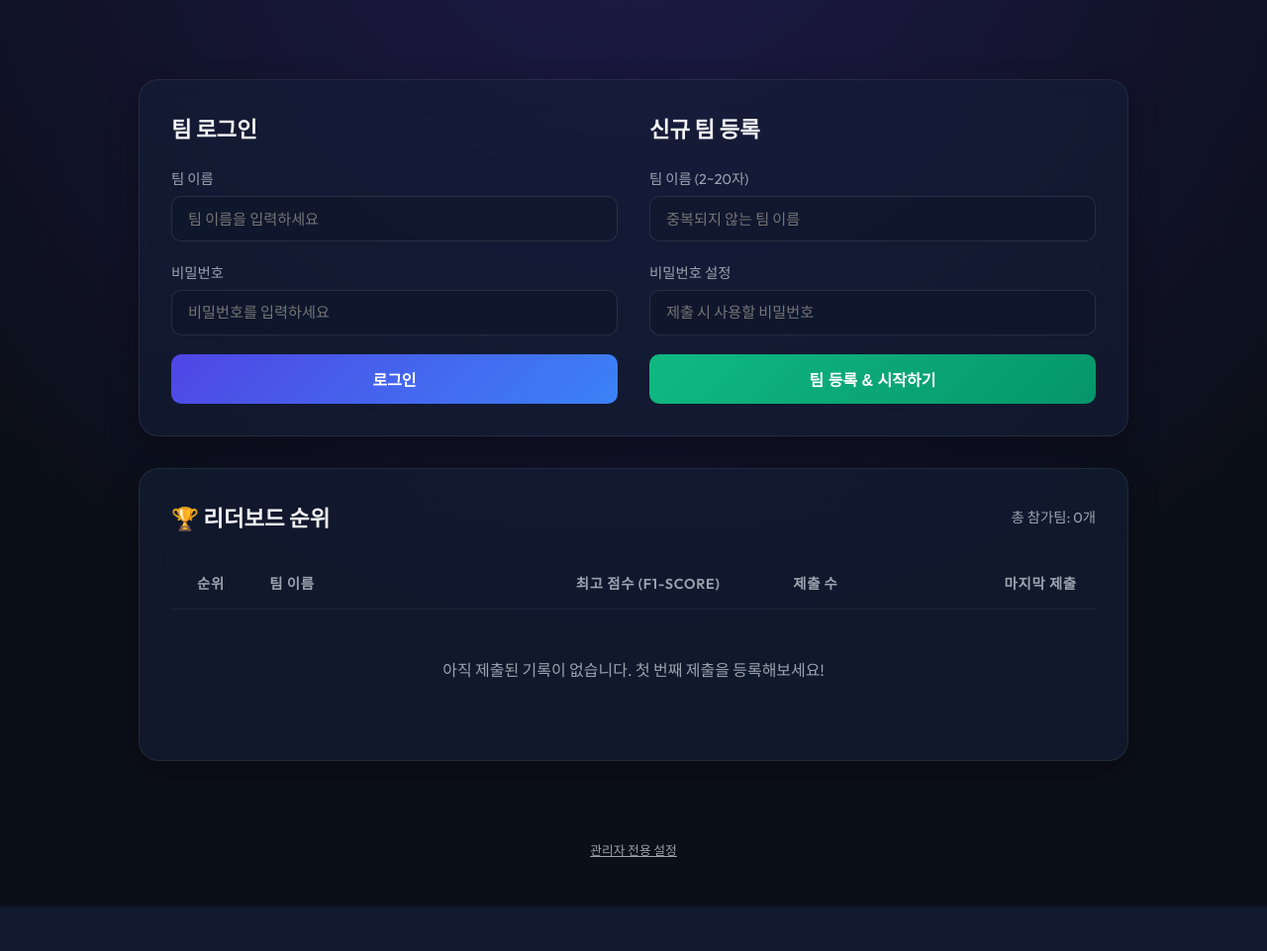
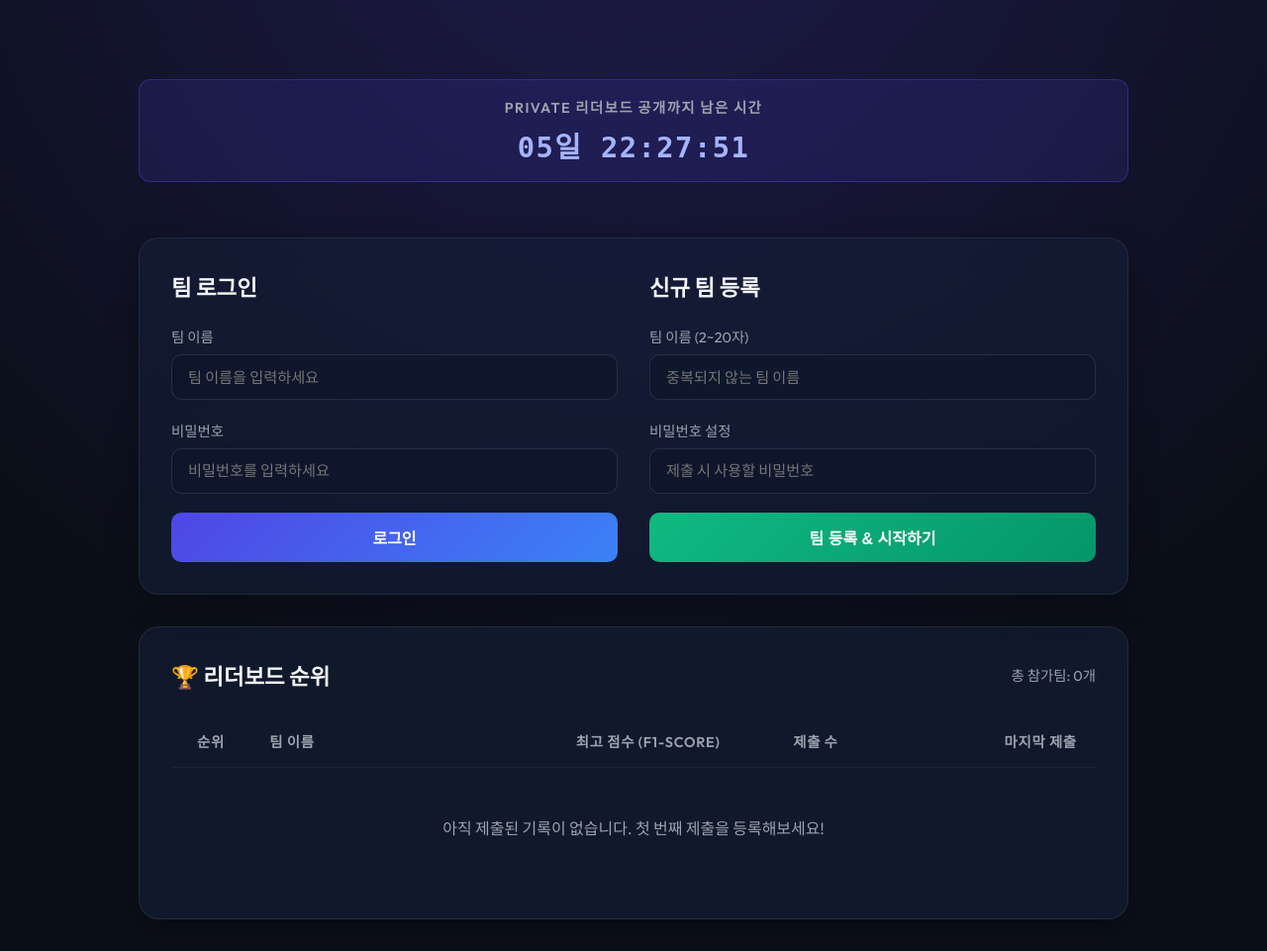
Before and after one commit to shduddhr/leaderboard, a FastAPI app: template leaderboard/templates/index.html in a window 1280 px wide. Shown: the part 173-1134 px from the top of the page at 99% size. Before the commit the page ends 1089 px from the top, so only its background shows below. Run offline with FastAPI, Linux system fonts and the light colour scheme; the template is opened without the code that fills it, so the values that code supplies are empty.

Commit message:
Add files via upload

```diff
--- a/leaderboard/main.py
+++ b/leaderboard/main.py
@@ -18,8 +18,7 @@ database.init_db()
 
 app = FastAPI(title="D&A ML Session Leaderboard")
 
-# 설정 변수 (사용자가 제출 횟수 제한을 쉽게 조절 가능)
-MAX_DAILY_SUBMISSIONS = 5
+# 설정 변수 (사용자가 쉽게 조절 가능)
 ADMIN_PASSWORD = "dna_ml_admin_secret_2026" # 관리자용 비밀키
 # 2026년 7월 28일 오후 11시 59분 (KST)
 PRIVATE_REVEAL_TIME = datetime(2026, 7, 28, 23, 59, 0, tzinfo=ZoneInfo("Asia/Seoul"))
@@ -94,10 +93,13 @@ def calculate_scores(submitted_df: pd.DataFrame) -> tuple[float, float]:
 @app.get("/", response_class=HTMLResponse)
 async def home(request: Request, team_name: Optional[str] = Depends(get_current_team)):
     show_private_str = database.get_setting("show_private")
+    submissions_frozen = database.get_setting("submissions_frozen") == "true"
+    max_daily_submissions = int(database.get_setting("max_daily_submissions") or 5)
 
-    # 관리자가 수동으로 켰거나, 혹은 약속된 오픈 시간(7/28 23:59)이 지났을 경우 True
+    # 관리자가 수동으로 켰거나, 약속된 오픈 시간(7/28 23:59)이 지났거나, 관리자 본인이면 True
     now_kst = datetime.now(ZoneInfo("Asia/Seoul"))
-    show_private = (show_private_str == "true") or (now_kst >= PRIVATE_REVEAL_TIME)
+    is_admin = (team_name == "ADMIN")
+    show_private = (show_private_str == "true") or (now_kst >= PRIVATE_REVEAL_TIME) or is_admin
 
     # 리더보드 데이터 가져오기
     leaderboard_data = database.get_leaderboard(show_private=show_private)
@@ -105,9 +107,9 @@ async def home(request: Request, team_name: Optional[str] = Depends(get_current_
     # 로그인된 팀의 남은 제출 횟수 계산
     remaining_submissions = None
     team_submissions = []
-    if team_name:
+    if team_name and not is_admin:
         daily_count = database.get_daily_submission_count(team_name)
-        remaining_submissions = max(0, MAX_DAILY_SUBMISSIONS - daily_count)
+        remaining_submissions = max(0, max_daily_submissions - daily_count)
         team_submissions = database.get_team_submissions(team_name)
 
     return templates.TemplateResponse(
@@ -117,9 +119,11 @@ async def home(request: Request, team_name: Optional[str] = Depends(get_current_
             "team_name": team_name,
             "leaderboard": leaderboard_data,
             "remaining_submissions": remaining_submissions,
-            "max_submissions": MAX_DAILY_SUBMISSIONS,
+            "max_submissions": max_daily_submissions,
+            "submissions_frozen": submissions_frozen,
             "submissions": team_submissions,
-            "show_private": show_private
+            "show_private": show_private,
+            "is_admin": is_admin
         }
     )
 
@@ -146,6 +150,15 @@ async def register(team_name: str = Form(...), password: str = Form(...)):
 @app.post("/login")
 async def login(team_name: str = Form(...), password: str = Form(...)):
     team_name = team_name.strip()
+
+    # 관리자 로그인 처리
+    if team_name == "admin" and password == ADMIN_PASSWORD:
+        session_id = str(uuid.uuid4())
+        SESSIONS[session_id] = "ADMIN"
+        response = RedirectResponse(url="/", status_code=status.HTTP_303_SEE_OTHER)
+        response.set_cookie(key="session_id", value=session_id, max_age=7*24*3600, httponly=True)
+        return response
+
     success = database.verify_team(team_name, password)
     if success:
         session_id = str(uuid.uuid4())
@@ -170,12 +183,17 @@ async def submit(
     file: UploadFile = File(...),
     team_name: Optional[str] = Depends(get_current_team)
 ):
-    if not team_name:
+    if not team_name or team_name == "ADMIN":
         return RedirectResponse(url="/?error=unauthorized", status_code=status.HTTP_303_SEE_OTHER)
 
+    # 강제 제출 중단 체크
+    if database.get_setting("submissions_frozen") == "true":
+        return RedirectResponse(url="/?error=frozen", status_code=status.HTTP_303_SEE_OTHER)
+
     # 제출 횟수 제한 체크
+    max_daily_submissions = int(database.get_setting("max_daily_submissions") or 5)
     daily_count = database.get_daily_submission_count(team_name)
-    if daily_count >= MAX_DAILY_SUBMISSIONS:
+    if daily_count >= max_daily_submissions:
         return RedirectResponse(url="/?error=limit_exceeded", status_code=status.HTTP_303_SEE_OTHER)
 
     if not file.filename.endswith('.csv'):
@@ -222,14 +240,38 @@ async def submit(
         return RedirectResponse(url="/?error=invalid_file", status_code=status.HTTP_303_SEE_OTHER)
 
 @app.post("/admin/toggle-private")
-async def toggle_private(admin_pass: str = Form(...)):
-    if admin_pass != ADMIN_PASSWORD:
+async def toggle_private(team_name: Optional[str] = Depends(get_current_team)):
+    if team_name != "ADMIN":
         return RedirectResponse(url="/?error=admin_failed", status_code=status.HTTP_303_SEE_OTHER)
 
     current = database.get_setting("show_private")
     new_val = "true" if current == "false" else "false"
     database.set_setting("show_private", new_val)
+    return RedirectResponse(url="/?msg=admin_success", status_code=status.HTTP_303_SEE_OTHER)
 
+@app.post("/admin/update-settings")
+async def update_settings(
+    team_name: Optional[str] = Depends(get_current_team),
+    max_daily_submissions: str = Form(...),
+    submissions_frozen: str = Form(...)
+):
+    if team_name != "ADMIN":
+        return RedirectResponse(url="/?error=admin_failed", status_code=status.HTTP_303_SEE_OTHER)
+
+    database.set_setting("max_daily_submissions", str(max_daily_submissions))
+    database.set_setting("submissions_frozen", submissions_frozen)
+
+    return RedirectResponse(url="/?msg=admin_success", status_code=status.HTTP_303_SEE_OTHER)
+
+@app.post("/admin/reset-team")
+async def reset_team(
+    target_team: str = Form(...),
+    team_name: Optional[str] = Depends(get_current_team)
+):
+    if team_name != "ADMIN":
+        return RedirectResponse(url="/?error=admin_failed", status_code=status.HTTP_303_SEE_OTHER)
+
+    database.delete_team_submissions(target_team.strip())
     return RedirectResponse(url="/?msg=admin_success", status_code=status.HTTP_303_SEE_OTHER)
 
 # 에러 메시지 맵핑을 위한 전역 컨텍스트를 프론트엔드가 참고할 수 있도록 함
--- a/leaderboard/templates/index.html
+++ b/leaderboard/templates/index.html
@@ -422,6 +422,34 @@
             background: rgba(15, 23, 42, 0.8);
         }
 
+        .timer-banner {
+            background: rgba(79, 70, 229, 0.15);
+            border: 1px solid rgba(79, 70, 229, 0.4);
+            border-radius: 12px;
+            padding: 1rem;
+            text-align: center;
+            margin-bottom: 1.5rem;
+            display: flex;
+            flex-direction: column;
+            gap: 0.5rem;
+        }
+
+        .timer-title {
+            color: var(--text-secondary);
+            font-size: 0.9rem;
+            font-weight: 600;
+            text-transform: uppercase;
+            letter-spacing: 0.1em;
+        }
+
+        .timer-numbers {
+            font-family: monospace;
+            font-size: 1.8rem;
+            font-weight: 800;
+            color: #a5b4fc;
+            letter-spacing: 0.05em;
+        }
+
         @keyframes fadeIn {
             from { opacity: 0; transform: translateY(-10px); }
             to { opacity: 1; transform: translateY(0); }
@@ -448,6 +476,12 @@
 
     <!-- 알림창 표시 구역 -->
     <div id="alert-box"></div>
+
+    <!-- ⏳ 종료 카운트다운 타이머 -->
+    <div class="timer-banner">
+        <div class="timer-title">Private 리더보드 공개까지 남은 시간</div>
+        <div class="timer-numbers" id="countdown-timer">00일 00:00:00</div>
+    </div>
 
     <!-- 로그인 전 화면 -->
     {% if not team_name %}
@@ -487,7 +521,7 @@
     {% endif %}
 
     <!-- 로그인 후 화면 (대시보드) -->
-    {% if team_name %}
+    {% if team_name and not is_admin %}
     <div class="card dashboard-grid">
         <!-- 내 정보 -->
         <div class="team-info">
@@ -513,7 +547,11 @@
         <!-- 예측 파일 제출 -->
         <div>
             <h2 class="card-title">예측 결과 제출</h2>
-            {% if remaining_submissions > 0 %}
+            {% if submissions_frozen %}
+            <div style="padding: 1.5rem; background: rgba(245, 158, 11, 0.1); border-radius: 12px; border: 1px dashed rgba(245, 158, 11, 0.3); text-align: center; color: #fbbf24;">
+                🛑 관리자에 의해 현재 제출이 일시 중단되었습니다.
+            </div>
+            {% elif remaining_submissions > 0 %}
             <form id="submit-form" action="/submit" method="post" enctype="multipart/form-data">
                 <div class="upload-area" id="drop-zone">
                     <div class="upload-icon">📤</div>
@@ -532,6 +570,58 @@
                 ⚠️ 오늘 제출할 수 있는 횟수를 초과했습니다. 내일 다시 도전해 주세요!
             </div>
             {% endif %}
+        </div>
+    </div>
+    {% elif is_admin %}
+    <!-- 👑 전용 관리자 대시보드 -->
+    <div class="card" style="border: 1px solid rgba(245, 158, 11, 0.5); background: rgba(20, 20, 25, 0.8);">
+        <h2 class="card-title" style="color: #fbbf24;">👑 관리자 대시보드 <a href="/logout" class="logout-link" style="margin:0 0 0 auto; color: var(--text-secondary);">로그아웃</a></h2>
+
+        <div class="auth-grid">
+            <!-- 설정 패널 -->
+            <div style="background: rgba(0,0,0,0.2); padding: 1.5rem; border-radius: 12px;">
+                <h3 style="margin-bottom: 1rem; font-size: 1.1rem; color: #a5b4fc;">대회 운영 설정</h3>
+                <form action="/admin/update-settings" method="post" style="display:flex; flex-direction:column; gap:1rem;">
+                    <div>
+                        <label style="display:block; font-size:0.9rem; margin-bottom:0.5rem;">일일 제출 횟수 제한</label>
+                        <input type="number" name="max_daily_submissions" class="form-control" value="{{ max_submissions }}" required min="1" max="100">
+                    </div>
+                    <div>
+                        <label style="display:block; font-size:0.9rem; margin-bottom:0.5rem;">모든 팀 제출 강제 중단 (Freeze)</label>
+                        <select name="submissions_frozen" class="form-control">
+                            <option value="false" {% if not submissions_frozen %}selected{% endif %}>제출 허용 중 🟢</option>
+                            <option value="true" {% if submissions_frozen %}selected{% endif %}>제출 중단 🛑</option>
+                        </select>
+                    </div>
+                    <button type="submit" class="btn" style="background: linear-gradient(135deg, #4f46e5 0%, #3b82f6 100%);">설정 저장 적용</button>
+                </form>
+            </div>
+
+            <!-- 위험 설정 패널 -->
+            <div style="display:flex; flex-direction:column; gap:1.5rem;">
+                <div style="background: rgba(0,0,0,0.2); padding: 1.5rem; border-radius: 12px; border: 1px solid rgba(245,158,11,0.3);">
+                    <h3 style="margin-bottom: 1rem; font-size: 1.1rem; color: #fbbf24;">Private 오픈 토글</h3>
+                    <form action="/admin/toggle-private" method="post">
+                        <button type="submit" class="btn" style="background: linear-gradient(135deg, var(--accent-warn) 0%, #d97706 100%);">
+                            {% if show_private %}
+                            현재: 전체 오픈 상태 🔓 (Public 뷰로 되돌리기)
+                            {% else %}
+                            현재: 전체 비공개 🔒 (전체 강제 오픈하기)
+                            {% endif %}
+                        </button>
+                    </form>
+                </div>
+
+                <div style="background: rgba(239, 68, 68, 0.1); padding: 1.5rem; border-radius: 12px; border: 1px solid rgba(239,68,68,0.3);">
+                    <h3 style="margin-bottom: 1rem; font-size: 1.1rem; color: #ef4444;">특정 팀 참가기록 초기화</h3>
+                    <form action="/admin/reset-team" method="post" onsubmit="return confirm('정말로 이 팀의 모든 제출 기록을 날리겠습니까? 되돌릴 수 없습니다.');">
+                        <div style="display:flex; gap:0.5rem;">
+                            <input type="text" name="target_team" class="form-control" placeholder="초기화할 팀명" required>
+                            <button type="submit" class="btn" style="background: #ef4444; width: auto; white-space:nowrap;">기록 리셋</button>
+                        </div>
+                    </form>
+                </div>
+            </div>
         </div>
     </div>
     {% endif %}
@@ -638,28 +728,37 @@
     </div>
     {% endif %}
 
-    <!-- 관리자 영역 -->
-    <div class="admin-zone">
-        <div class="admin-trigger" onclick="toggleAdminCard()">관리자 전용 설정</div>
-        <div class="card admin-card" id="admin-card">
-            <form action="/admin/toggle-private" method="post">
-                <div class="form-group">
-                    <label for="admin-pass">관리자 비밀번호</label>
-                    <input type="password" id="admin-pass" name="admin_pass" class="form-control" required>
-                </div>
-                <button type="submit" class="btn" style="background: linear-gradient(135deg, var(--accent-warn) 0%, #d97706 100%);">
-                    {% if show_private %}
-                    Public 리더보드로 전환
-                    {% else %}
-                    Private 리더보드(최종순위) 공개
-                    {% endif %}
-                </button>
-            </form>
-        </div>
-    </div>
+
 </div>
 
 <script>
+    // 카운트다운 타이머 로직 (마감일: 2026-07-28 23:59:00 KST)
+    const targetDate = new Date('2026-07-28T23:59:00+09:00').getTime();
+
+    function updateTimer() {
+        const now = new Date().getTime();
+        const distance = targetDate - now;
+
+        const timerElement = document.getElementById('countdown-timer');
+
+        if (distance < 0) {
+            timerElement.textContent = "종료되었습니다! (Private 공개됨)";
+            return;
+        }
+
+        const days = Math.floor(distance / (1000 * 60 * 60 * 24));
+        const hours = Math.floor((distance % (1000 * 60 * 60 * 24)) / (1000 * 60 * 60));
+        const minutes = Math.floor((distance % (1000 * 60 * 60)) / (1000 * 60));
+        const seconds = Math.floor((distance % (1000 * 60)) / 1000);
+
+        const formatZero = (num) => String(num).padStart(2, '0');
+
+        timerElement.textContent = `${formatZero(days)}일 ${formatZero(hours)}:${formatZero(minutes)}:${formatZero(seconds)}`;
+    }
+
+    updateTimer();
+    setInterval(updateTimer, 1000);
+
     // 드래그 앤 드롭 파일 로드 설정
     const dropZone = document.getElementById('drop-zone');
     const fileInput = document.getElementById('file-input');
@@ -697,12 +796,6 @@
         }
     }
 
-    // 관리자 카드 토글
-    function toggleAdminCard() {
-        const card = document.getElementById('admin-card');
-        card.style.display = (card.style.display === 'block') ? 'none' : 'block';
-    }
-
     // URL 에러 및 메시지 파싱하여 알림창 띄우기
     window.addEventListener('DOMContentLoaded', () => {
         const urlParams = new URLSearchParams(window.location.search);
@@ -722,7 +815,8 @@
             'row_count_mismatch': '❌ 제출 행 수(30,000행)가 올바르지 않습니다.',
             'id_mismatch': '❌ test.csv와 Customer_ID 세트가 일치하지 않습니다. 데이터를 임의로 수정하셨나요?',
             'invalid_file': '❌ 파일 처리 중 오류가 발생했습니다. 올바른 CSV 형식인지 확인하세요.',
-            'admin_failed': '❌ 관리자 비밀번호가 틀렸습니다.'
+            'admin_failed': '❌ 관리자 권한이 없습니다.',
+            'frozen': '❌ 관리자에 의해 현재 제출이 중단되었습니다.'
         };
 
         const successMessages = {
```
Also changed, not shown: leaderboard/database.py (+22 -0 lines).
